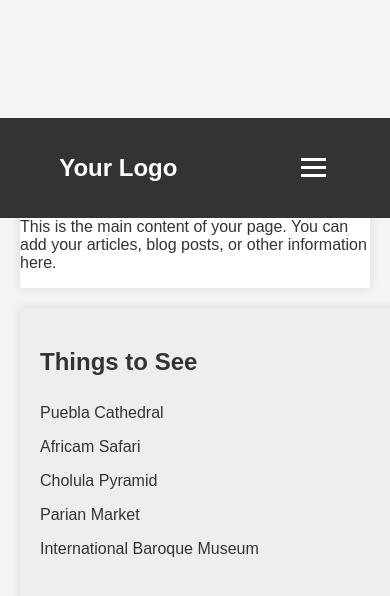
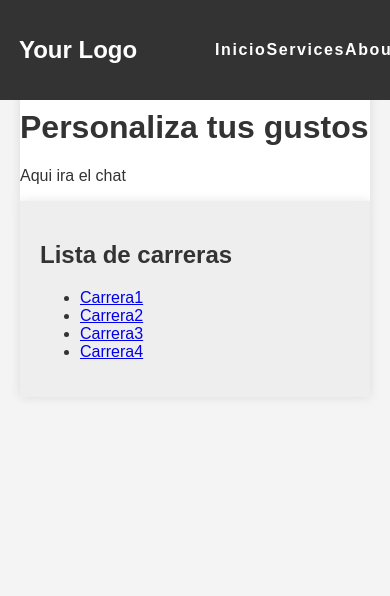
Before and after one commit to Christopher-V36/Hack_Ellucian_2025, a plain HTML site: page front/index.html in a window 390 px wide. Drawn offline with Linux system fonts and the light colour scheme; files that its build step writes are made by us from their sources.

Commit message:
cambios lol

```diff
--- a/assets/estilo.css
+++ b/assets/estilo.css
@@ -1,18 +1,30 @@
 body {
+    /* Elimina el margen por defecto del navegador */
     margin: 0;
+
+    /* Agrega un relleno en la parte superior para dejar espacio a la barra de navegación fija.
+       Este valor debe ser igual a la altura de tu <header>. */
+    padding-top: 8vh;
+
     font-family: sans-serif;
     background-color: #f4f4f4;
     color: #333;
 }
 
-
 header {
     background-color: #333;
     color: white;
     padding: 1rem 0;
+
+    /* Mantiene la barra de navegación en la parte superior de la ventana. */
     position: fixed;
+
     width: 100%;
     z-index: 100;
+
+    /* Elimina cualquier espacio adicional que pudiera haber arriba. */
+    top: 0;
+    left: 0;
 }
 
 
@@ -20,42 +32,36 @@ nav {
     display: flex;
     justify-content: space-around;
     align-items: center;
+    /* La altura mínima de 8vh está bien para el nav,
+       pero el padding del header también contribuye a la altura total. */
     min-height: 8vh;
 }
 
 
+/* --- Otras reglas de tu CSS sin cambios --- */
 .logo {
     font-size: 1.5rem;
     font-weight: bold;
 }
-
-
 .nav-links {
     display: flex;
     justify-content: space-around;
     width: 40%;
 }
-
-
 .nav-links li {
     list-style: none;
+    position: relative;
 }
-
-
 .nav-links a {
     color: white;
     text-decoration: none;
     letter-spacing: 0.1rem;
     font-weight: bold;
 }
-
-
 .burger {
     display: none;
     cursor: pointer;
 }
-
-
 .burger div {
     width: 25px;
     height: 3px;
@@ -63,13 +69,6 @@ nav {
     margin: 5px;
     transition: all 0.3s ease;
 }
-
-
-.nav-links li {
- position: relative;
-}
-
-
 .dropdown {
     position: absolute;
     background-color: #555;
@@ -81,40 +80,33 @@ nav {
     display: none;
     box-shadow: 0px 8px 16px 0px rgba(0,0,0,0.2);
 }
-
-
 .nav-links li:hover > .dropdown {
     display: block;
 }
-
-
 .dropdown li a {
     padding: 10px 15px;
     display: block;
     text-align: left;
 }
-
-
 .dropdown li a:hover {
     background-color: #777;
 }
 
-
+/* El problema principal estaba aquí. */
 .container {
     display: flex;
     padding: 20px;
- margin-top: 8vh; /* To avoid overlap with fixed header */
+    /* Elimina esta línea: margin-top: 8vh;
+       La solución está en el padding-top del body. */
 }
-
 
 main {
     flex: 3;
     padding-right: 20px;
     background-color: white;
- padding: 0;
+    padding: 0; /* Asegúrate de que no haya padding aquí si no lo deseas. */
     box-shadow: 0 0 10px rgba(0, 0, 0, 0.1);
 }
-
 
 .sidebar {
     flex: 1;
@@ -123,91 +115,11 @@ main {
     box-shadow: 0 0 10px rgba(0, 0, 0, 0.1);
 }
 
-
-.sidebar ul {
- list-style: none;
- padding: 0;
-}
-
-
-.sidebar li a {
- display: block;
- padding: 8px 0;
- text-decoration: none;
- color: #333;
-}
-
-
-.sidebar li a:hover {
- color: #007bff;
-}
-
-
-/* Responsive adjustments */
+/* --- Ajustes responsivos --- */
 @media screen and (max-width: 768px) {
- body {
- overflow-x: hidden;
- }
- .nav-links {
- position: absolute;
- right: 0px;
- height: 92vh;
- top: 8vh;
- background-color: #333;
- display: flex;
- flex-direction: column;
- align-items: center;
- width: 50%;
- transform: translateX(100%);
- transition: transform 0.5s ease-in;
- }
- .nav-links li {
- opacity: 0;
- }
- .burger {
- display: block;
- }
     .container {
         flex-direction: column;
- margin-top: 14vh; /* Adjust margin for mobile header */
- }
- main {
- padding-right: 0;
- margin-bottom: 20px;
- }
- .sidebar {
- width: 100%;
+        /* El margin-top en móvil también es innecesario si se usa la solución del body */
+        /* Elimina esta línea: margin-top: 14vh; */
     }
 }
-
-
-.nav-active {
- transform: translateX(0%);
-}
-
-
-@keyframes navLinkFade {
- from {
- opacity: 0;
- transform: translateX(50px);
- }
- to {
- opacity: 1;
- transform: translateX(0px);
- }
-}
-
-
-.toggle .line1 {
- transform: rotate(-45deg) translate(-5px, 6px);
-}
-
-
-.toggle .line2 {
- opacity: 0;
-}
-
-
-.toggle .line3 {
- transform: rotate(45deg) translate(-5px, -6px);
-}
--- a/front/index.html
+++ b/front/index.html
@@ -4,14 +4,14 @@
  <meta charset="UTF-8">
  <meta name="viewport" content="width=device-width, initial-scale=1.0">
  <title>Responsive Layout</title>
- <link rel="stylesheet" href="estilo.css">
+ <link rel="stylesheet" href="/assets/estilo.css">
 </head>
 <body>
     <header>
         <nav>
             <div class="logo">Your Logo</div>
                 <ul class="nav-links">
-                    <li><a href="#">Home</a></li>
+                    <li><a href="#">Inicio</a></li>
                     <li>
                         <a href="#">Services</a>
                             <ul class="dropdown">
@@ -34,22 +34,21 @@
 
         <div class="container">
         <main>
-        <h1>Main Content Area</h1>
-        <p>This is the main content of your page. You can add your articles, blog posts, or other information here.</p>
+        <h1>Personaliza tus gustos</h1>
+        <p>Aqui ira el chat</p>
         </main>
         <aside class="sidebar">
-        <h2>Things to See</h2>
+        <h2>Lista de carreras</h2>
         <ul>
-        <li><a href="#">Puebla Cathedral</a></li>
-        <li><a href="#">Africam Safari</a></li>
-        <li><a href="#">Cholula Pyramid</a></li>
-        <li><a href="#">Parian Market</a></li>
-        <li><a href="#">International Baroque Museum</a></li>
+        <li><a href="#">Carrera1</a></li>
+        <li><a href="#">Carrera2</a></li>
+        <li><a href="#">Carrera3</a></li>
+        <li><a href="#">Carrera4</a></li>
         </ul>
         </aside>
         </div>
 
 
- <script src="script.js"></script>
+ <script src="/scripts/script.js"></script>
 </body>
 </html>
```
Also changed, not shown: backend/README.md (renamed from README.md). Lines whose indentation alone changed are shown as unchanged.
